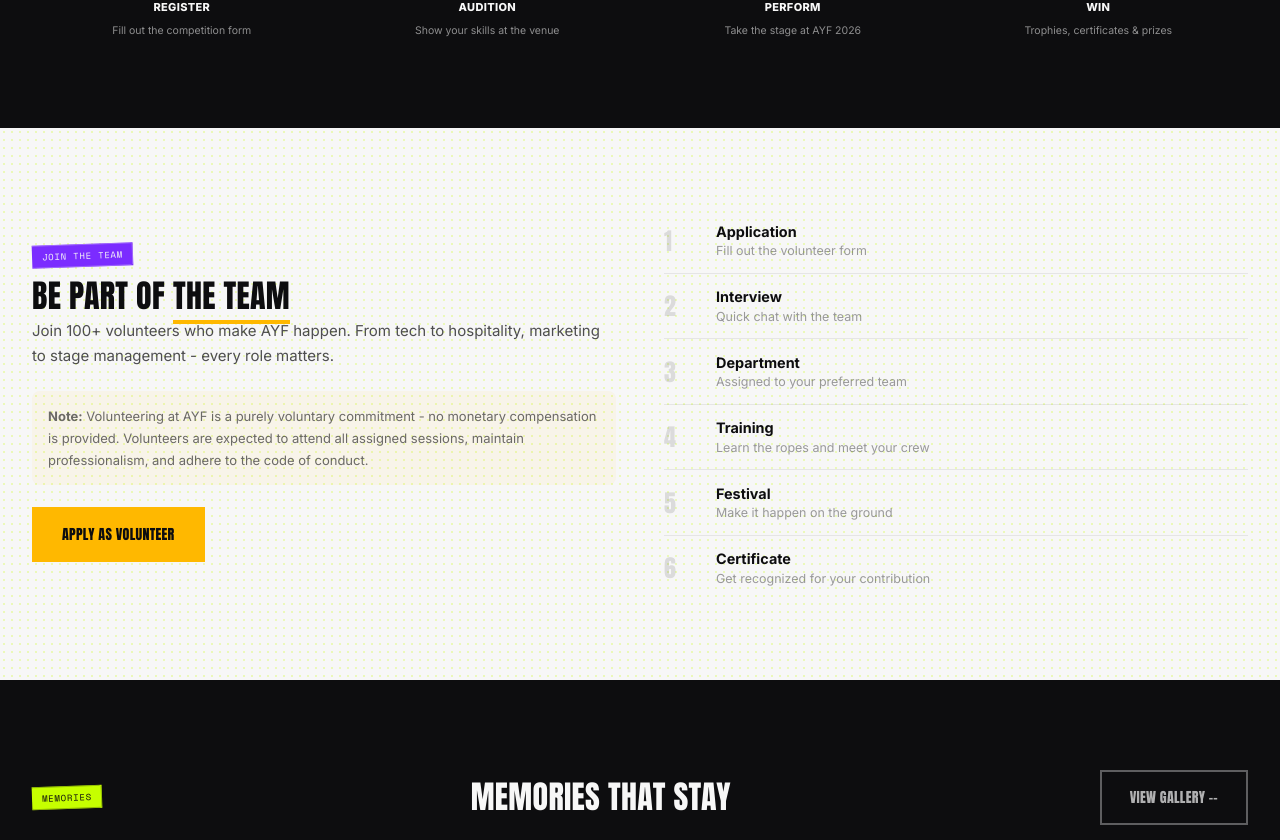
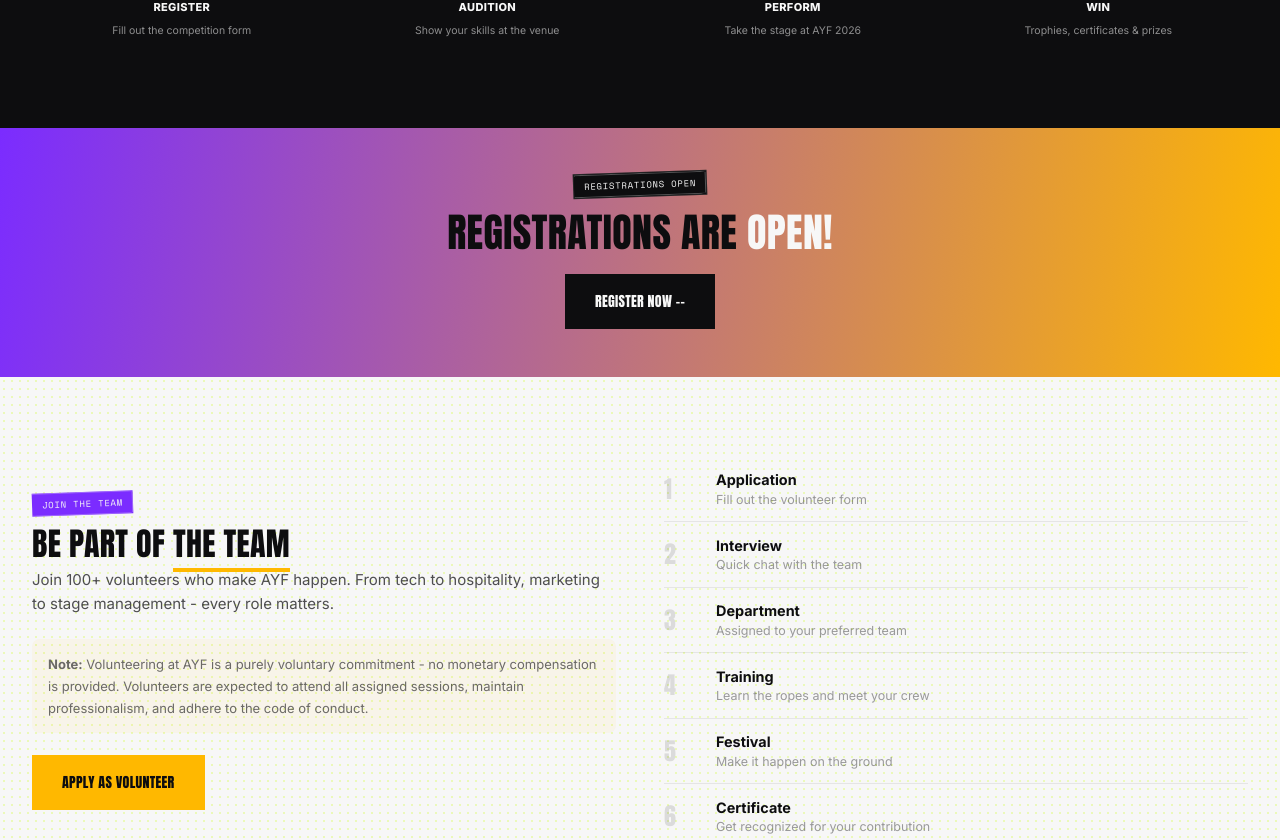
Before and after one commit to Smit2080/ayf-2026, a Next.js app: page / in a window 1280 px wide. Shown: the part 2735-3575 px from the top of the page. Built offline with nearby package versions, Linux system fonts and the light colour scheme.

Commit message:
Move Registrations Open CTA between Journey and VolunteerSection

```diff
--- a/app/page.tsx
+++ b/app/page.tsx
@@ -28,6 +28,7 @@
         <EventCategories />
         <WhyAYF />
         <Journey />
+        <CTA />
         <VolunteerSection />
         <Gallery />
         <Instagram />
@@ -37,7 +38,6 @@
         <FAQSection />
       </main>
 
-      <CTA />
       <Footer />
 
       <div className="toast">Frontend demo: saved locally</div>
```
